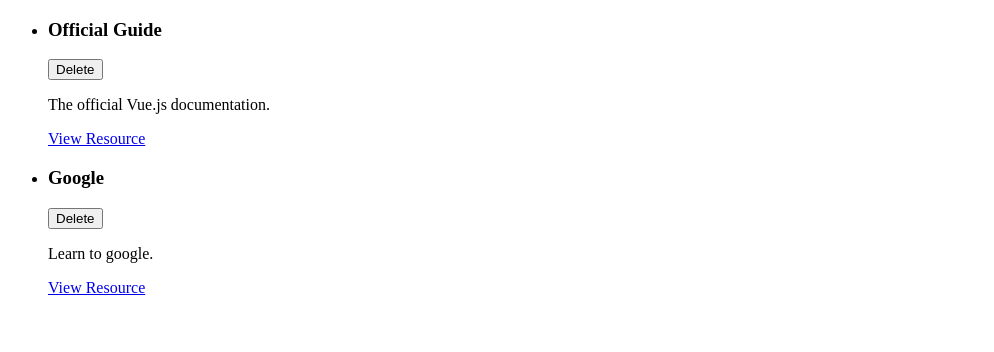
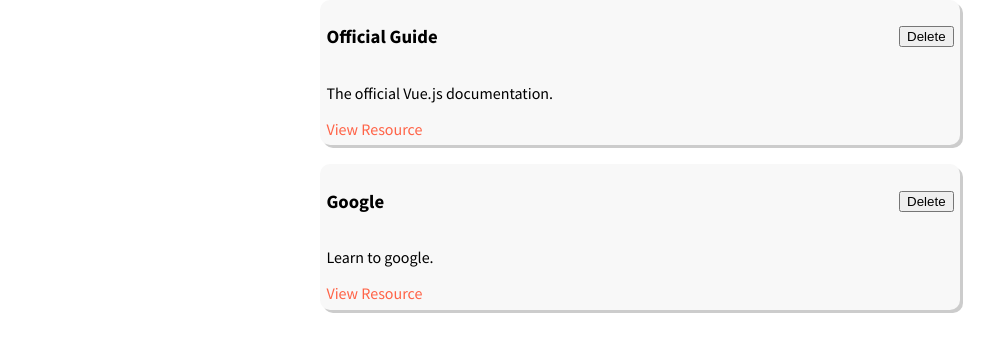
Before and after one commit to KauanMuriel/learning-resources-app, a Vue app: page / in a window 1280 px wide. Shown: the top 352 px of the page, without its empty margins (0-994 px from the left). Built offline with nearby package versions, Linux system fonts and the light colour scheme.

Commit message:
Stored resources component and styling

```diff
--- a/src/App.vue
+++ b/src/App.vue
@@ -1,20 +1,16 @@
 <template>
-    <ul>
-        <learning-resource v-for="resource in storedResources"
-        :key="resource.id"
-        :title="resource.title"
-        :description="resource.description"
-        :link="resource.link"
-        ></learning-resource>
-    </ul>
+    <stored-resources :resources="storedResources"></stored-resources>
 </template>
 
 <script>
-import LearningResource from './components/learning-resources/LearningResource.vue';
+import StoredResources from './components/learning-resources/StoredResources.vue';
 
 export default {
     components: {
-        'learning-resource': LearningResource
+        'stored-resources': StoredResources
+    },
+    provide: {
+
     },
     data() {
         return {
@@ -36,3 +32,19 @@
     }
 }
 </script>
+
+<style>
+@import url('https://fonts.googleapis.com/css2?family=Source+Sans+Pro:wght@400;700&display=swap');
+
+* {
+    box-sizing: border-box;
+}
+
+html {
+    font-family: 'Source Sans Pro', sans-serif;
+}
+
+body {
+    margin: 0;
+}
+</style>
--- a/src/components/learning-resources/LearningResource.vue
+++ b/src/components/learning-resources/LearningResource.vue
@@ -40,3 +40,27 @@
     }
 }
 </script>
+
+<style scoped>
+li {
+    margin: auto;
+    margin-bottom: 3%;
+    max-width: 40rem;
+    background-color: rgb(248, 248, 248);
+    padding: 1%;
+    border-radius: 10px;
+    box-shadow: 3px 3px #ccc;
+    list-style: none;
+}
+
+header {
+    display: flex;
+    justify-content: space-between;
+    align-items: center;
+}
+
+a {
+    text-decoration: none;
+    color: tomato;
+}
+</style>
--- /dev/null
+++ b/src/components/learning-resources/StoredResources.vue
@@ -0,0 +1,30 @@
+<template>
+    <ul>
+        <learning-resource v-for="resource in resources"
+        :key="resource.id"
+        :title="resource.title"
+        :description="resource.description"
+        :link="resource.link"
+        ></learning-resource>
+    </ul>
+</template>
+
+<script>
+import LearningResource from './LearningResource.vue';
+
+export default {
+    components: {
+        'learning-resource': LearningResource
+    },
+    props: ['resources']
+}
+</script>
+
+<style scoped>
+ul {
+    margin: 0;
+    padding: 0;
+    margin: auto;
+    max-width: 40rem;
+}
+</style>
```
